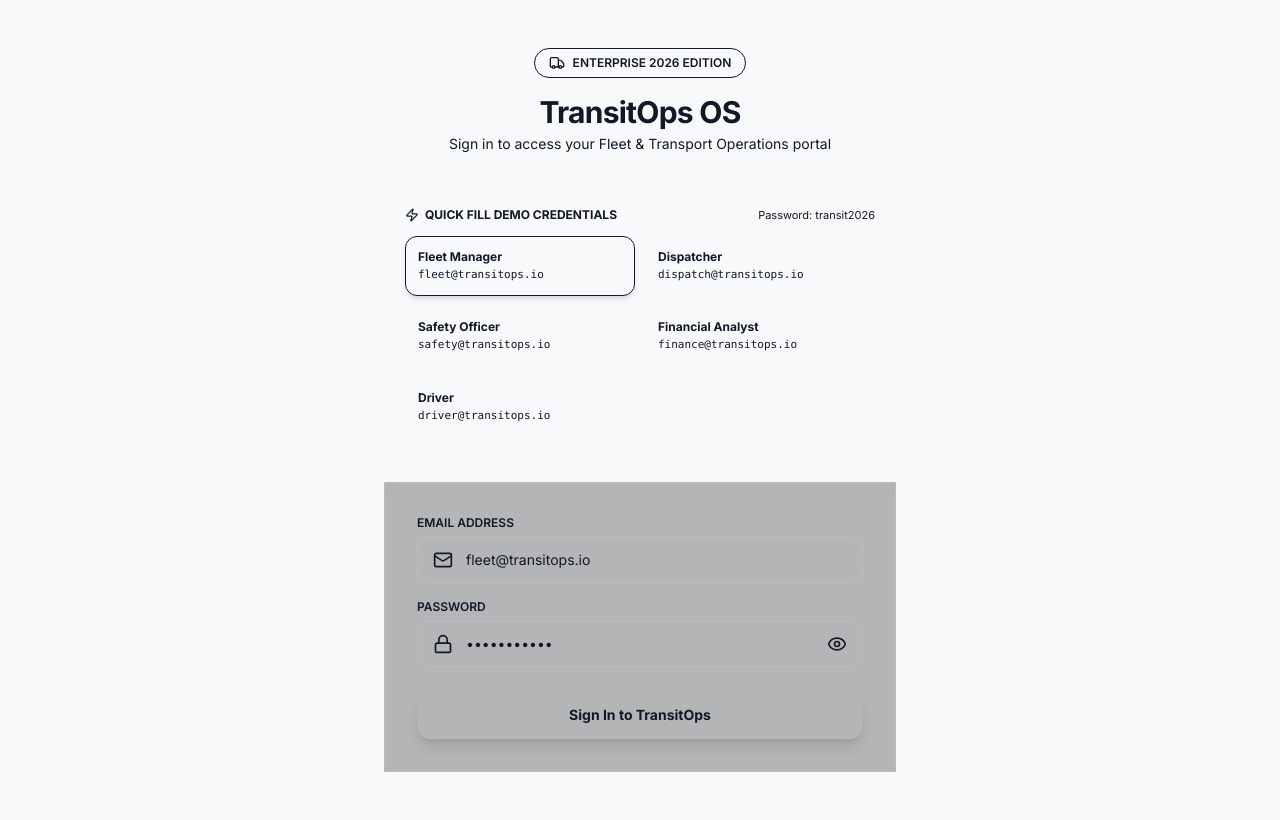
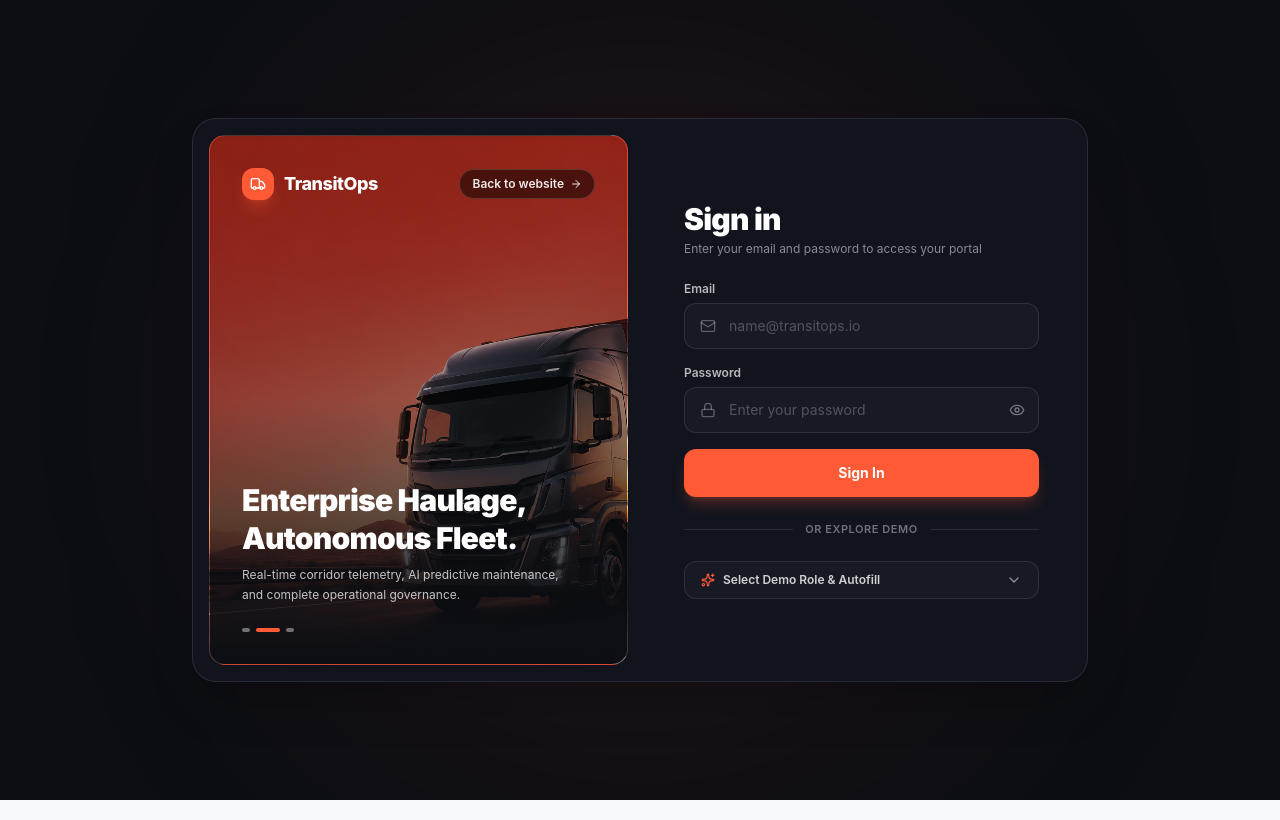
Before and after one commit to ayushkumar2601/odoo-TransitOps, a Next.js app: page /signin in a window 1280 px wide. Built offline with nearby package versions, Linux system fonts and the light colour scheme.

Commit message:
feat: redesign minimal orangish sign in suite, narrow landing page navbar, and update feature showcase documentation

```diff
--- a/app/page.tsx
+++ b/app/page.tsx
@@ -52,22 +52,22 @@ export default function LandingPage() {
   return (
     <div className="min-h-screen flex flex-col overflow-x-hidden font-sans">
       {/* ═══════════════════════════════════════════════════════════
-          NAVBAR — Masking top of video with sleek TransitOps executive bar
+          NAVBAR — Compact executive bar masking only the top 56px
       ═══════════════════════════════════════════════════════════ */}
-      <header className="absolute top-0 left-0 right-0 z-50 h-24 bg-[#0B0F19] border-b border-white/15 px-6 md:px-12 flex items-center justify-between shadow-2xl">
+      <header className="absolute top-0 left-0 right-0 z-50 h-14 bg-[#0B0F19] border-b border-white/15 px-6 md:px-12 flex items-center justify-between shadow-2xl">
         {/* Logo */}
-        <Link href="/" className="flex items-center gap-3.5">
-          <div className="w-10 h-10 rounded-xl bg-[#FF5A36] text-white flex items-center justify-center shadow-lg shadow-[#FF5A36]/25">
-            <Truck className="w-5 h-5" />
+        <Link href="/" className="flex items-center gap-2.5">
+          <div className="w-8 h-8 rounded-lg bg-[#FF5A36] text-white flex items-center justify-center shadow-md shadow-[#FF5A36]/25">
+            <Truck className="w-4 h-4" />
           </div>
-          <div className="flex flex-col">
-            <span className="font-extrabold text-xl text-white tracking-tight leading-none">TransitOps</span>
-            <span className="text-[10px] font-bold tracking-widest text-[#FF5A36] uppercase mt-1">Enterprise OS</span>
+          <div className="flex items-baseline gap-2">
+            <span className="font-extrabold text-lg text-white tracking-tight leading-none">TransitOps</span>
+            <span className="text-[9px] font-bold tracking-widest text-[#FF5A36] uppercase">Enterprise OS</span>
           </div>
         </Link>
 
         {/* Nav Links */}
-        <nav className="hidden lg:flex items-center gap-8 text-sm font-semibold text-white/85">
+        <nav className="hidden lg:flex items-center gap-7 text-xs font-semibold text-white/85">
           <a href="#services" className="hover:text-[#FF5A36] transition-colors">Services</a>
           <a href="#solutions" className="hover:text-[#FF5A36] transition-colors">Solutions</a>
           <a href="#testimonials" className="hover:text-[#FF5A36] transition-colors">Testimonials</a>
@@ -76,18 +76,18 @@ export default function LandingPage() {
         </nav>
 
         {/* Working CTA & Sign In Buttons */}
-        <div className="flex items-center gap-3">
+        <div className="flex items-center gap-2.5">
           <Link
             href="/signin"
-            className="px-5 py-2.5 rounded-xl border border-white/20 bg-white/5 hover:bg-white/15 text-white font-semibold text-sm transition-all"
+            className="px-4 py-1.5 rounded-lg border border-white/20 bg-white/5 hover:bg-white/15 text-white font-semibold text-xs transition-all"
           >
             Sign In
           </Link>
           <Link
             href="/dashboard"
-            className="px-6 py-2.5 rounded-xl bg-[#FF5A36] hover:bg-[#E04826] text-white font-bold text-sm shadow-xl shadow-[#FF5A36]/30 transition-all flex items-center gap-2"
+            className="px-4 py-1.5 rounded-lg bg-[#FF5A36] hover:bg-[#E04826] text-white font-bold text-xs shadow-lg shadow-[#FF5A36]/30 transition-all flex items-center gap-1.5"
           >
-            Dashboard <ArrowRight className="w-4 h-4" />
+            Dashboard <ArrowRight className="w-3.5 h-3.5" />
           </Link>
         </div>
       </header>
@@ -106,9 +106,9 @@ export default function LandingPage() {
           src="https://pub-86dc5b5484314368ac5436a674b0d919.r2.dev/prompts%20(i've%20added%20them%20to%20the%20motionsites)/carArea.mp4"
         />
 
-        {/* Top Mask layers to ensure original video navbar text is completely hidden */}
-        <div className="absolute top-0 left-0 right-0 h-24 bg-[#0B0F19] z-20 pointer-events-none" />
-        <div className="absolute top-24 left-0 right-0 h-16 bg-gradient-to-b from-[#0B0F19] to-transparent z-20 pointer-events-none" />
+        {/* Compact top mask layer covering only top 56px so BEYOND is fully visible */}
+        <div className="absolute top-0 left-0 right-0 h-14 bg-[#0B0F19] z-20 pointer-events-none" />
+        <div className="absolute top-14 left-0 right-0 h-4 bg-gradient-to-b from-[#0B0F19] to-transparent z-20 pointer-events-none" />
 
         {/* Subtle dark gradient at bottom for floating console readability */}
         <div className="absolute bottom-0 left-0 right-0 h-44 bg-gradient-to-t from-[#0B0F19] via-[#0B0F19]/40 to-transparent z-10 pointer-events-none" />
--- a/app/signin/page.tsx
+++ b/app/signin/page.tsx
@@ -1,11 +1,20 @@
 'use client'
 
-import React, { useState } from 'react'
+import React, { useState, useRef, useEffect } from 'react'
 import Link from 'next/link'
 import { useRouter } from 'next/navigation'
-import { GlassPanel } from '@/components/glass-panel'
 import { LoadingSpinner } from '@/components/loading-spinner'
-import { Mail, Lock, Eye, EyeOff, Truck, ShieldCheck, Zap } from 'lucide-react'
+import {
+  Mail,
+  Lock,
+  Eye,
+  EyeOff,
+  Truck,
+  ArrowRight,
+  ChevronDown,
+  CheckCircle2,
+  Sparkles
+} from 'lucide-react'
 
 const TRANSITOPS_ROLES = [
   {
@@ -13,62 +22,91 @@ const TRANSITOPS_ROLES = [
     name: 'Aditya Banerjee',
     email: 'fleet@transitops.io',
     password: 'transit2026',
-    badge: 'bg-emerald-500/10 text-emerald-400 border-emerald-500/20'
+    destination: '/dashboard',
+    description: 'Executive fleet command & telemetry'
   },
   {
     role: 'Dispatcher',
     name: 'Rohan Sengupta',
     email: 'dispatch@transitops.io',
     password: 'transit2026',
-    badge: 'bg-blue-500/10 text-blue-400 border-blue-500/20'
+    destination: '/trips',
+    description: 'Haulage dispatch & route lifecycle'
   },
   {
     role: 'Safety Officer',
     name: 'Priya Chatterjee',
     email: 'safety@transitops.io',
     password: 'transit2026',
-    badge: 'bg-amber-500/10 text-amber-400 border-amber-500/20'
+    destination: '/vehicle-documents',
+    description: 'Compliance & document audit ledger'
   },
   {
     role: 'Financial Analyst',
     name: 'Sneha Ghosh',
     email: 'finance@transitops.io',
     password: 'transit2026',
-    badge: 'bg-purple-500/10 text-purple-400 border-purple-500/20'
+    destination: '/expenses',
+    description: 'Fuel economics & cost analytics'
   },
   {
     role: 'Driver',
     name: 'Rajesh Roy',
     email: 'driver@transitops.io',
     password: 'transit2026',
-    badge: 'bg-rose-500/10 text-rose-400 border-rose-500/20'
+    destination: '/driver-portal',
+    description: 'Driver haulage & trip assignment'
   }
 ]
 
 export default function SignInPage() {
   const router = useRouter()
-  const [email, setEmail] = useState('fleet@transitops.io')
-  const [password, setPassword] = useState('transit2026')
+  const [email, setEmail] = useState('')
+  const [password, setPassword] = useState('')
   const [selectedRole, setSelectedRole] = useState('Fleet Manager')
   const [showPassword, setShowPassword] = useState(false)
   const [isLoading, setIsLoading] = useState(false)
   const [error, setError] = useState('')
+  const [autofillToast, setAutofillToast] = useState('')
+  const [showDemoDropdown, setShowDemoDropdown] = useState(false)
+  const dropdownRef = useRef<HTMLDivElement>(null)
 
-  const handleQuickSelect = (roleItem: typeof TRANSITOPS_ROLES[0]) => {
+  useEffect(() => {
+    function handleClickOutside(e: MouseEvent) {
+      if (dropdownRef.current && !dropdownRef.current.contains(e.target as Node)) {
+        setShowDemoDropdown(false)
+      }
+    }
+    document.addEventListener('mousedown', handleClickOutside)
+    return () => document.removeEventListener('mousedown', handleClickOutside)
+  }, [])
+
+  const handleSelectDemoRole = (roleItem: typeof TRANSITOPS_ROLES[0]) => {
     setEmail(roleItem.email)
     setPassword(roleItem.password)
     setSelectedRole(roleItem.role)
+    setShowDemoDropdown(false)
+    setError('')
+    setAutofillToast(`Autofilled credentials for ${roleItem.role}`)
+    setTimeout(() => setAutofillToast(''), 3500)
   }
 
   const handleSignIn = async (e: React.FormEvent) => {
     e.preventDefault()
     setError('')
+
+    if (!email || !password) {
+      setError('Please enter both email and password')
+      return
+    }
+
     setIsLoading(true)
 
     try {
       const matchRole = TRANSITOPS_ROLES.find(r => r.email.toLowerCase() === email.toLowerCase())
       const roleToUse = matchRole ? matchRole.role : selectedRole
       const nameToUse = matchRole ? matchRole.name : email.split('@')[0]
+      const destination = matchRole ? matchRole.destination : '/dashboard'
 
       localStorage.setItem('user_name', nameToUse)
       localStorage.setItem('user_email', email)
@@ -80,125 +118,211 @@ export default function SignInPage() {
         body: JSON.stringify({ email, role: roleToUse })
       }).catch(() => {})
 
-      if (roleToUse === 'Driver') {
-        router.push('/driver-portal')
-      } else {
-        router.push('/dashboard')
-      }
+      router.push(destination)
     } catch (err) {
-      setError('Failed to authenticate')
+      setError('Failed to sign in. Please check your credentials.')
     } finally {
       setIsLoading(false)
     }
   }
 
   return (
-    <div className="min-h-screen bg-surface flex items-center justify-center px-4 py-12">
-      <div className="w-full max-w-lg">
-        {/* Logo */}
-        <div className="text-center mb-8">
-          <div className="inline-flex items-center gap-2 px-3.5 py-1.5 rounded-full bg-primary/10 border border-primary/30 text-primary text-xs font-semibold uppercase mb-4">
-            <Truck className="w-4 h-4" />
-            Enterprise 2026 Edition
+    <div className="min-h-screen bg-[#0C0E14] text-white flex items-center justify-center p-4 md:p-8 font-sans relative overflow-hidden">
+      {/* Warm orangish background glow */}
+      <div className="absolute top-1/2 left-1/2 -translate-x-1/2 -translate-y-1/2 w-[600px] h-[600px] bg-[#FF5A36]/12 rounded-full blur-[140px] pointer-events-none" />
+
+      {/* Main Minimal Dark 2-Column Card */}
+      <div className="w-full max-w-4xl bg-[#11141D] border border-white/10 rounded-3xl p-3 md:p-4 shadow-2xl grid grid-cols-1 md:grid-cols-12 gap-6 items-stretch relative z-10">
+
+        {/* Left Column — Truck Image Panel */}
+        <div
+          className="relative md:col-span-6 rounded-2xl overflow-hidden min-h-[300px] md:min-h-[530px] flex flex-col justify-between p-6 md:p-8 border border-white/10 shadow-inner group"
+          style={{
+            backgroundImage: 'url(/hero.png)',
+            backgroundSize: 'cover',
+            backgroundPosition: 'center'
+          }}
+        >
+          {/* Orangish & Dark gradient mask over image */}
+          <div className="absolute inset-0 bg-gradient-to-t from-[#0C0E14] via-[#0C0E14]/40 to-black/30 group-hover:via-[#FF5A36]/10 transition-colors duration-700" />
+
+          {/* Top Bar inside image card */}
+          <div className="relative z-10 flex items-center justify-between">
+            <Link href="/" className="flex items-center gap-2.5">
+              <div className="w-8 h-8 rounded-xl bg-[#FF5A36] flex items-center justify-center shadow-lg shadow-[#FF5A36]/30">
+                <Truck className="w-4 h-4 text-white" />
+              </div>
+              <span className="font-extrabold text-lg text-white tracking-tight">TransitOps</span>
+            </Link>
+
+            <Link
+              href="/"
+              className="inline-flex items-center gap-1.5 px-3 py-1.5 rounded-full bg-black/50 backdrop-blur-md border border-white/15 text-white/90 hover:text-white text-xs font-semibold hover:bg-black/70 transition-all"
+            >
+              Back to website <ArrowRight className="w-3 h-3" />
+            </Link>
           </div>
-          <h1 className="text-3xl font-bold text-on-surface tracking-tight">TransitOps OS</h1>
-          <p className="text-sm text-on-surface-variant mt-1">
-            Sign in to access your Fleet & Transport Operations portal
-          </p>
-        </div>
 
-        {/* Quick Demo Role Picker Card */}
-        <div className="p-5 rounded-2xl bg-surface-container-low border border-white/10 mb-6">
-          <div className="flex items-center justify-between mb-3">
-            <span className="text-xs font-bold uppercase text-primary flex items-center gap-1.5">
-              <Zap className="w-3.5 h-3.5" />
-              Quick Fill Demo Credentials
-            </span>
-            <span className="text-[11px] text-on-surface-variant">Password: transit2026</span>
-          </div>
-          <div className="grid grid-cols-2 gap-2.5">
-            {TRANSITOPS_ROLES.map((r) => (
-              <button
-                key={r.role}
-                type="button"
-                onClick={() => handleQuickSelect(r)}
-                className={`p-3 rounded-xl border text-left transition-all ${
-                  email === r.email
-                    ? 'bg-primary/15 border-primary text-on-surface shadow-md'
-                    : 'bg-white/5 border-white/10 hover:border-white/20 text-on-surface-variant'
-                }`}
-              >
-                <div className="text-xs font-bold text-on-surface">{r.role}</div>
-                <div className="text-[11px] font-mono text-primary truncate mt-0.5">{r.email}</div>
-              </button>
-            ))}
+          {/* Bottom Caption matching minimal layout */}
+          <div className="relative z-10">
+            <h2 className="text-2xl md:text-3xl font-extrabold text-white leading-tight tracking-tight">
+              Enterprise Haulage,<br />Autonomous Fleet.
+            </h2>
+            <p className="text-xs text-white/75 mt-2 max-w-xs leading-relaxed">
+              Real-time corridor telemetry, AI predictive maintenance, and complete operational governance.
+            </p>
+
+            {/* Minimal pagination indicator dots */}
+            <div className="flex items-center gap-1.5 mt-6">
+              <span className="w-2 h-1 rounded-full bg-white/40" />
+              <span className="w-6 h-1 rounded-full bg-[#FF5A36]" />
+              <span className="w-2 h-1 rounded-full bg-white/40" />
+            </div>
           </div>
         </div>
 
-        {/* Form Card */}
-        <GlassPanel className="p-8 space-y-6">
+        {/* Right Column — Minimal Form Area */}
+        <div className="md:col-span-6 flex flex-col justify-center px-4 md:px-8 py-6">
+          <div className="mb-6">
+            <h1 className="text-2xl md:text-3xl font-extrabold text-white tracking-tight">
+              Sign in
+            </h1>
+            <p className="text-xs text-white/50 mt-1">
+              Enter your email and password to access your portal
+            </p>
+          </div>
+
+          {/* Autofill notification toast */}
+          {autofillToast && (
+            <div className="mb-4 px-3.5 py-2.5 rounded-xl bg-[#FF5A36]/15 border border-[#FF5A36]/40 text-[#FF5A36] text-xs font-semibold flex items-center gap-2 animate-fade-in">
+              <CheckCircle2 className="w-4 h-4 shrink-0" />
+              {autofillToast}
+            </div>
+          )}
+
+          {/* Error display */}
           {error && (
-            <div className="p-4 bg-rose-500/10 border border-rose-500/30 rounded-xl text-rose-300 text-sm">
+            <div className="mb-4 px-3.5 py-2.5 rounded-xl bg-rose-500/15 border border-rose-500/30 text-rose-300 text-xs font-semibold">
               {error}
             </div>
           )}
 
           <form onSubmit={handleSignIn} className="space-y-4">
+            {/* Email Field */}
             <div>
-              <label className="block text-xs text-on-surface-variant font-semibold uppercase mb-1.5">
-                Email Address
+              <label className="block text-xs font-semibold text-white/70 mb-1.5">
+                Email
               </label>
               <div className="relative">
-                <Mail className="absolute left-4 top-1/2 -translate-y-1/2 w-5 h-5 text-on-surface-variant" />
+                <Mail className="absolute left-4 top-1/2 -translate-y-1/2 w-4 h-4 text-white/30" />
                 <input
                   type="email"
                   value={email}
                   onChange={(e) => setEmail(e.target.value)}
-                  placeholder="fleet@transitops.io"
-                  className="w-full pl-12 pr-4 py-3 bg-surface-container-low border border-white/10 rounded-xl text-on-surface placeholder:text-on-surface-variant focus:outline-none focus:border-primary/50 transition-colors text-sm"
+                  placeholder="name@transitops.io"
+                  required
+                  className="w-full pl-11 pr-4 py-3 bg-[#171A24] border border-white/10 rounded-xl text-sm text-white placeholder:text-white/25 focus:outline-none focus:border-[#FF5A36] focus:ring-1 focus:ring-[#FF5A36] transition-all"
                 />
               </div>
             </div>
 
+            {/* Password Field */}
             <div>
-              <label className="block text-xs text-on-surface-variant font-semibold uppercase mb-1.5">
+              <label className="block text-xs font-semibold text-white/70 mb-1.5">
                 Password
               </label>
               <div className="relative">
-                <Lock className="absolute left-4 top-1/2 -translate-y-1/2 w-5 h-5 text-on-surface-variant" />
+                <Lock className="absolute left-4 top-1/2 -translate-y-1/2 w-4 h-4 text-white/30" />
                 <input
                   type={showPassword ? 'text' : 'password'}
                   value={password}
                   onChange={(e) => setPassword(e.target.value)}
-                  placeholder="••••••••"
-                  className="w-full pl-12 pr-12 py-3 bg-surface-container-low border border-white/10 rounded-xl text-on-surface placeholder:text-on-surface-variant focus:outline-none focus:border-primary/50 transition-colors text-sm"
+                  placeholder="Enter your password"
+                  required
+                  className="w-full pl-11 pr-11 py-3 bg-[#171A24] border border-white/10 rounded-xl text-sm text-white placeholder:text-white/25 focus:outline-none focus:border-[#FF5A36] focus:ring-1 focus:ring-[#FF5A36] transition-all"
                 />
                 <button
                   type="button"
                   onClick={() => setShowPassword(!showPassword)}
-                  className="absolute right-4 top-1/2 -translate-y-1/2 text-on-surface-variant hover:text-on-surface transition-colors"
+                  className="absolute right-3.5 top-1/2 -translate-y-1/2 text-white/40 hover:text-white transition-colors"
                 >
-                  {showPassword ? <EyeOff className="w-5 h-5" /> : <Eye className="w-5 h-5" />}
+                  {showPassword ? <EyeOff className="w-4 h-4" /> : <Eye className="w-4 h-4" />}
                 </button>
               </div>
             </div>
 
+            {/* Primary Sign In Button */}
             <button
               type="submit"
               disabled={isLoading}
-              className="w-full mt-6 px-6 py-3.5 bg-primary hover:bg-primary/90 disabled:opacity-50 text-on-primary font-bold rounded-xl transition-all shadow-lg shadow-primary/20 flex items-center justify-center gap-2 text-sm"
+              className="w-full py-3.5 rounded-xl bg-[#FF5A36] hover:bg-[#E04826] disabled:opacity-50 text-white font-bold text-sm shadow-lg shadow-[#FF5A36]/25 transition-all flex items-center justify-center gap-2 mt-2"
             >
               {isLoading ? (
                 <>
                   <LoadingSpinner size="sm" />
-                  <span>Entering Operations Portal...</span>
+                  <span>Signing in...</span>
                 </>
               ) : (
-                'Sign In to TransitOps'
+                'Sign In'
               )}
             </button>
           </form>
-        </GlassPanel>
+
+          {/* Minimal Separator */}
+          <div className="relative my-6 flex items-center justify-center">
+            <div className="absolute inset-0 flex items-center">
+              <div className="w-full border-t border-white/10" />
+            </div>
+            <span className="relative px-3 bg-[#11141D] text-[11px] font-semibold text-white/40 uppercase tracking-wider">
+              Or explore demo
+            </span>
+          </div>
+
+          {/* Demo Dropdown Button & Menu */}
+          <div className="relative" ref={dropdownRef}>
+            <button
+              type="button"
+              onClick={() => setShowDemoDropdown(!showDemoDropdown)}
+              className="w-full py-2.5 px-4 rounded-xl bg-[#171A24] hover:bg-[#1C202C] border border-white/10 text-white text-xs font-semibold flex items-center justify-between transition-all"
+            >
+              <span className="flex items-center gap-2 text-white/80">
+                <Sparkles className="w-3.5 h-3.5 text-[#FF5A36]" />
+                Select Demo Role & Autofill
+              </span>
+              <ChevronDown
+                className={`w-4 h-4 text-white/50 transition-transform duration-200 ${
+                  showDemoDropdown ? 'rotate-180' : ''
+                }`}
+              />
+            </button>
+
+            {/* Dropdown Options */}
+            {showDemoDropdown && (
+              <div className="absolute left-0 right-0 bottom-full mb-2 bg-[#171A24] border border-white/15 rounded-2xl shadow-2xl overflow-hidden z-30 divide-y divide-white/5">
+                {TRANSITOPS_ROLES.map((r) => (
+                  <button
+                    key={r.role}
+                    type="button"
+                    onClick={() => handleSelectDemoRole(r)}
+                    className="w-full px-4 py-3 text-left hover:bg-[#FF5A36]/15 transition-colors flex items-center justify-between group"
+                  >
+                    <div>
+                      <div className="text-xs font-bold text-white group-hover:text-[#FF5A36] transition-colors">
+                        {r.role}
+                      </div>
+                      <div className="text-[10px] text-white/50 mt-0.5">
+                        {r.description}
+                      </div>
+                    </div>
+                    <span className="text-[10px] font-mono text-white/40 group-hover:text-white/80">
+                      {r.destination}
+                    </span>
+                  </button>
+                ))}
+              </div>
+            )}
+          </div>
+        </div>
       </div>
     </div>
   )
```
Also changed, not shown: 1 other file (tests, documents, lock files or other folders).
